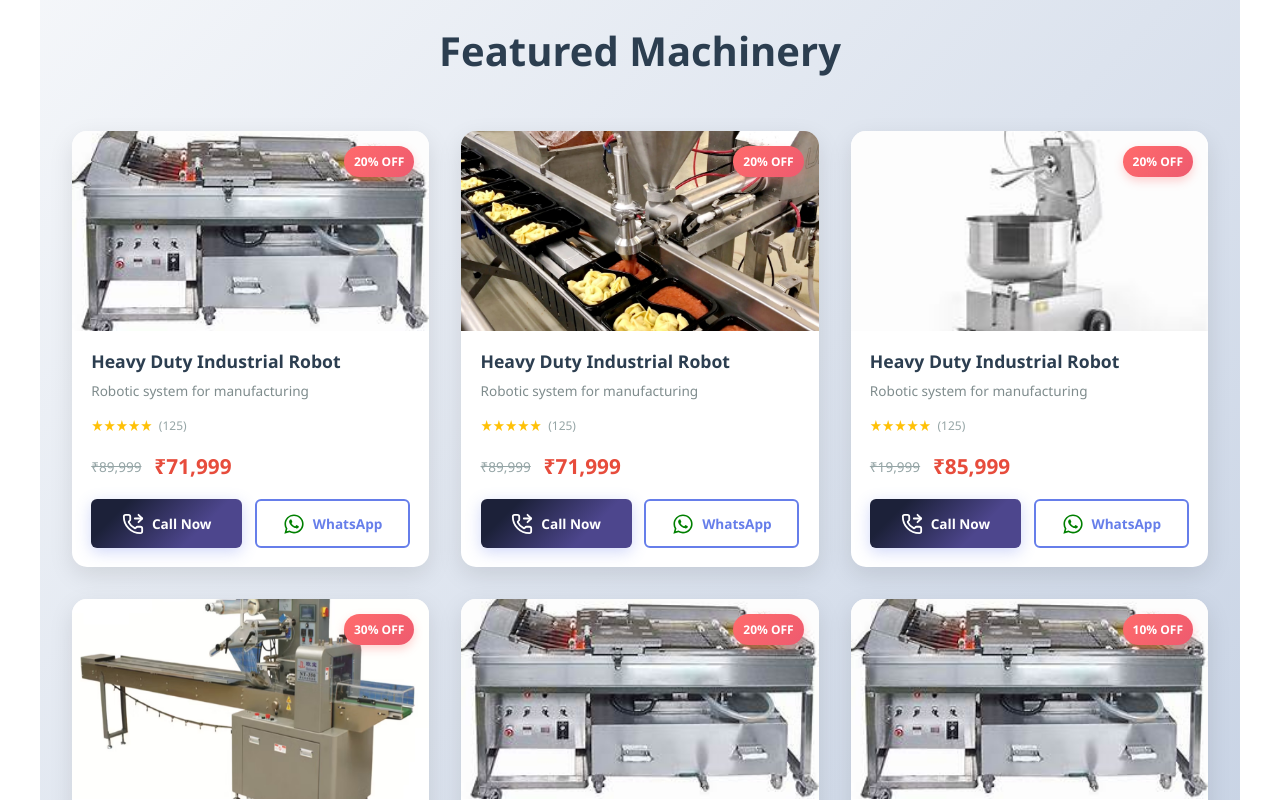
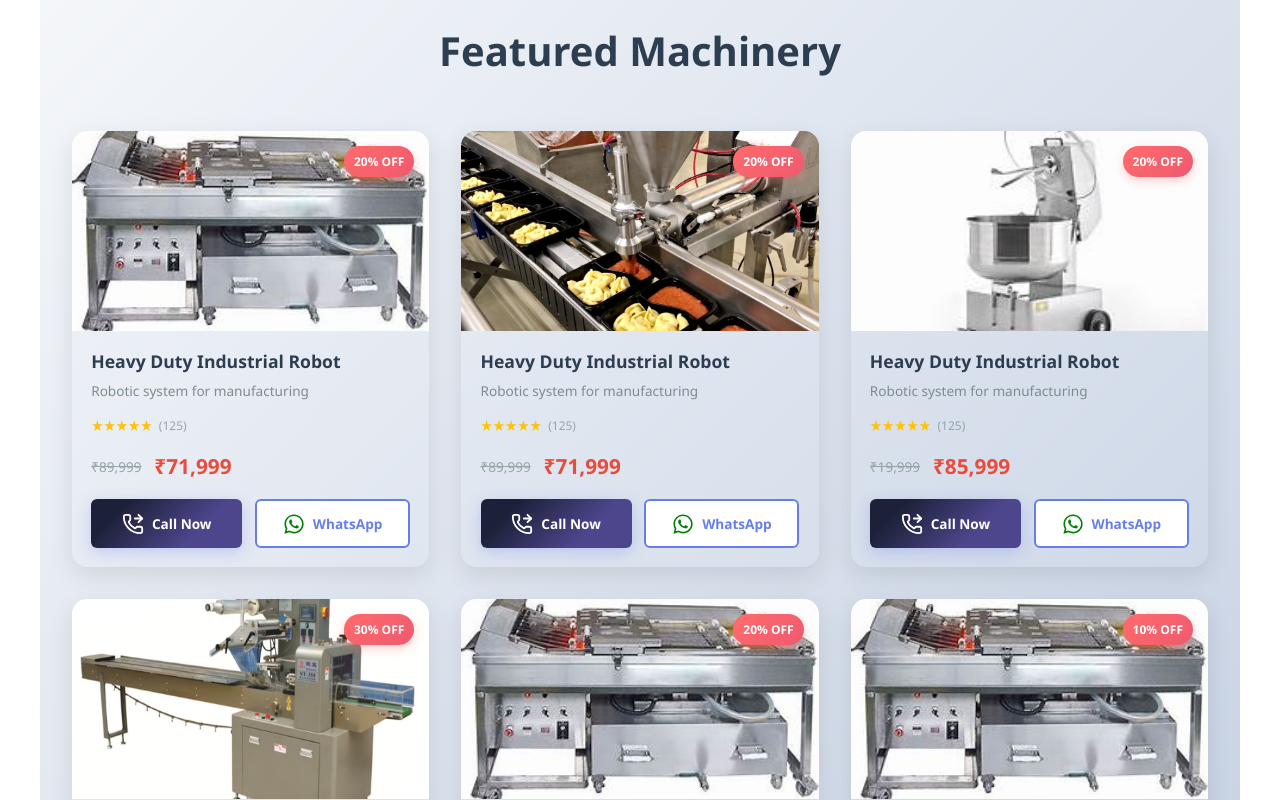
Before and after one commit to saifAnsari732/creature2, a React (Vite) app: page / in a window 1280 px wide. Shown: the part 600-1400 px from the top of the page. Built offline with nearby package versions, Linux system fonts and the light colour scheme.

Commit message:
first commit

```diff
--- a/src/Home.css
+++ b/src/Home.css
@@ -257,7 +257,7 @@ body {
 }
 
 .beautiful-card {
-    background: white;
+    background: gr;
     border-radius: 15px;
     overflow: hidden;
     box-shadow: 0 8px 25px rgba(0, 0, 0, 0.1);
--- a/src/Navigation.jsx
+++ b/src/Navigation.jsx
@@ -1,5 +1,5 @@
 import React from "react";
-import { Home, Search, Film, User } from "lucide-react";
+import { Home, Search,  User, ChartBar } from "lucide-react";
 // import {Link} from 'react-router-dom';
 export default function MobileNavbar() {
   return (
@@ -15,7 +15,7 @@ export default function MobileNavbar() {
       </div>
 
       <div className="flex flex-col items-center text-black">
-        <Film size={24} />
+        <ChartBar size={24} />
         <a href="#products" className="text-md mt-1">Products</a>
       </div>
 
```
